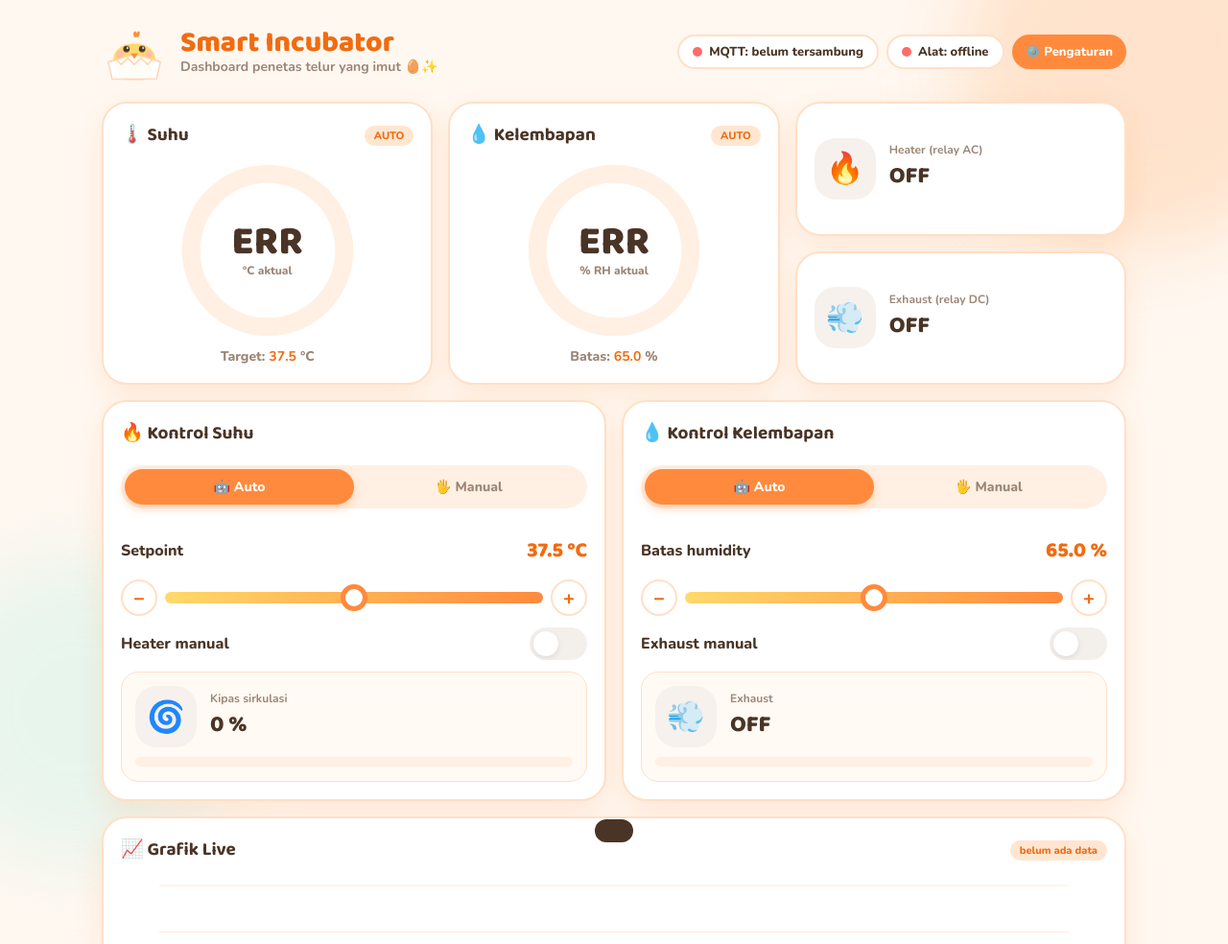
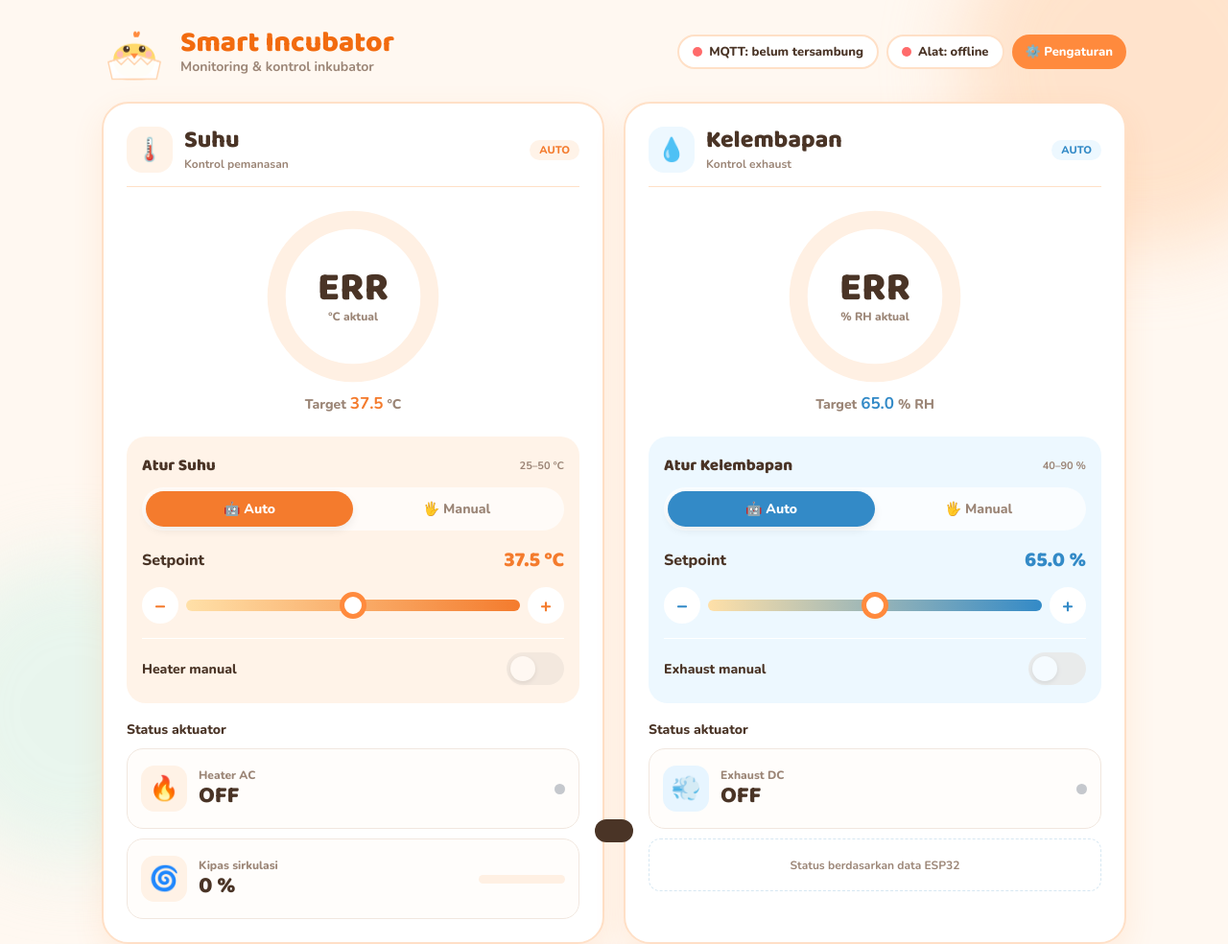
Before and after one commit to sabrox39/endogpintar, a plain HTML site: page index.html in a window 1280 px wide. Shown: the top 984 px of the page at 96% size. Drawn offline with nearby package versions, Linux system fonts and the light colour scheme.

Commit message:
Update index.html

```diff
--- a/index.html
+++ b/index.html
@@ -134,6 +134,50 @@ footer{text-align:center;color:var(--muted);font-weight:700;font-size:12px;margi
 .diag-row{display:flex;justify-content:space-between;gap:12px;padding:12px 0;border-bottom:1px dashed #ede5ef;font-size:13px}
 .diag-row b{overflow-wrap:anywhere;text-align:right;max-width:63%}
 #viewSettings{padding:0 16px 50px}#btnDisconnect{margin-top:8px}
+
+/* ===== PANEL KONTROL TERINTEGRASI ===== */
+.control-panels{display:grid;grid-template-columns:repeat(2,minmax(0,1fr));gap:20px;align-items:stretch}
+.climate-panel{min-width:0;padding:24px;display:flex;flex-direction:column;overflow:hidden;border-radius:28px;box-shadow:0 12px 32px rgba(255,138,61,.12)}
+.temp-panel{--panel-accent:#f47b2d;--panel-soft:#fff3e8}
+.humidity-panel{--panel-accent:#338ac7;--panel-soft:#edf8ff}
+.panel-heading{display:flex;justify-content:space-between;align-items:center;gap:10px;padding-bottom:14px;border-bottom:1px solid var(--line)}
+.panel-heading-title{display:flex;align-items:center;gap:12px;min-width:0}
+.panel-heading h2{font:800 25px 'Baloo 2',cursive;line-height:1.1;margin:0}
+.panel-heading p{font-size:12px;color:var(--muted);font-weight:700;margin:2px 0 0}
+.panel-symbol{display:grid;place-items:center;width:48px;height:48px;flex:none;border-radius:16px;background:var(--panel-soft);font-size:24px}
+.panel-heading .tag{color:var(--panel-accent);background:var(--panel-soft);margin:0;flex:none}
+.reading-area{display:flex;flex-direction:column;align-items:center;justify-content:center;padding:15px 0 20px;min-height:260px}
+.reading-area .gauge{width:190px;height:190px;margin:0 auto 5px}
+.reading-target{font-weight:800;font-size:14px;color:var(--muted)}
+.reading-target b{color:var(--panel-accent);font-size:17px}
+.control-area{padding:17px 16px 19px;background:var(--panel-soft);border-radius:20px}
+.control-title{display:flex;align-items:center;justify-content:space-between;gap:8px;font:800 17px 'Baloo 2',cursive}
+.control-range{font:700 11px 'Nunito',sans-serif;color:var(--muted)}
+.control-area .seg{margin:9px 0 13px;background:#ffffffb5}
+.control-area .seg button.active{background:var(--panel-accent);box-shadow:0 4px 10px #00000012}
+.control-area .row{margin:8px 0 10px}
+.control-area .val{color:var(--panel-accent)}
+.control-area .slider-row{margin:0 0 8px}
+.control-area .step{color:var(--panel-accent);border-color:#fff;background:#fff;flex:none}
+.control-area input[type=range]{background:linear-gradient(90deg,#ffe0a8,var(--panel-accent))}
+.manual-line{display:flex;justify-content:space-between;align-items:center;gap:10px;border-top:1px solid #ffffff;padding-top:14px;margin-top:15px;font-weight:800;font-size:14px}
+.actuator-area{margin-top:18px;flex:1;display:flex;flex-direction:column}
+.actuator-heading{font-weight:900;font-size:14px;margin-bottom:10px}
+.actuator-stack{display:grid;gap:10px;align-content:start}
+.actuator-tile{display:flex;align-items:center;gap:12px;border:1px solid #f1e7df;border-radius:17px;padding:12px 14px;background:#fffdfb;min-height:84px}
+.actuator-tile.on{background:var(--panel-soft);border-color:#f3d7c5}
+.tile-icon{width:48px;height:48px;flex:none;display:grid;place-items:center;font-size:25px;background:#fff2e6;border-radius:14px}
+.humidity-panel .tile-icon{background:#e7f5ff}
+.tile-info{display:flex;flex-direction:column;gap:1px;flex:1}
+.tile-label{font-weight:800;font-size:12px;color:var(--muted)}
+.tile-info .state{font:800 24px 'Baloo 2',cursive;line-height:1.1}
+.tile-dot{height:11px;width:11px;border-radius:50%;background:#c5c8cd}
+.actuator-tile.on .tile-dot{background:#27bd8a;box-shadow:0 0 0 4px #27bd8a23}
+.motor-track{width:90px;flex:none}
+.motor-track .bar{margin:0;height:9px}
+.actuator-footnote{border:1px dashed #d6e7f2;border-radius:12px;padding:12px;color:var(--muted);font-size:12px;font-weight:700;min-height:55px;display:flex;align-items:center;justify-content:center;text-align:center}
+@media(max-width:780px){.control-panels{grid-template-columns:1fr;gap:16px}.climate-panel{padding:19px}.reading-area{min-height:236px;padding:13px 0}.reading-area .gauge{width:174px;height:174px}.actuator-area{margin-top:16px}}
+@media(max-width:390px){.climate-panel{padding:14px}.control-area{padding:13px}.panel-heading h2{font-size:22px}.panel-symbol{width:43px;height:43px}.motor-track{width:65px}}
 </style>
 </head>
 <body>
@@ -154,7 +198,7 @@ footer{text-align:center;color:var(--muted);font-weight:700;font-size:12px;margi
   </svg>
   <div>
     <h1>Smart Incubator</h1>
-    <p>Dashboard penetas telur yang imut 🥚✨</p>
+    <p>Monitoring & kontrol inkubator</p>
   </div>
   <div class="pills">
     <div class="pill" id="pMqtt"><span class="dot"></span><span id="tMqtt">MQTT: --</span></div>
@@ -166,87 +210,91 @@ footer{text-align:center;color:var(--muted);font-weight:700;font-size:12px;margi
 <div class="alert" id="alertSafety">🔥 SAFETY TRIP! Suhu ≥ 39.5°C — heater dimatikan otomatis oleh alat.</div>
 <div class="alert" id="alertSensor">⚠️ Sensor DHT22 error — semua output dimatikan demi keamanan.</div>
 
-<!-- MONITORING -->
-<div class="grid g-top">
-  <div class="card">
-    <h3>🌡️ Suhu <span class="tag" id="tagTemp">AUTO</span></h3>
+<!-- PANEL MONITORING + KONTROL TERINTEGRASI -->
+<div class="control-panels">
+  <!-- SUHU: PEMBACAAN, KONTROL, DAN AKTUATOR DALAM SATU PANEL -->
+  <section class="card climate-panel temp-panel" aria-label="Monitoring dan kontrol suhu">
+    <div class="panel-heading">
+      <div class="panel-heading-title"><span class="panel-symbol">🌡️</span><div><h2>Suhu</h2><p>Kontrol pemanasan</p></div></div>
+      <span class="tag" id="tagTemp">AUTO</span>
+    </div>
+    <div class="reading-area">
       <div class="gauge">
-      <svg viewBox="0 0 200 200">
+        <svg viewBox="0 0 200 200" aria-hidden="true">
           <circle class="bg" cx="100" cy="100" r="84" fill="none" stroke-width="20"/>
           <circle class="fg" id="gTemp" cx="100" cy="100" r="84" fill="none" stroke="#ff8a3d" stroke-width="20" stroke-dasharray="527.8" stroke-dashoffset="527.8"/>
         </svg>
         <div class="txt"><div class="big" id="vTemp">--</div><div class="sub">°C aktual</div></div>
       </div>
-    <div class="sp-row">Target: <b id="spTemp">--</b> °C</div>
+      <div class="reading-target">Target <b id="spTemp">--</b> °C</div>
     </div>
+    <div class="control-area">
+      <div class="control-title"><span>Atur Suhu</span><span class="control-range">25–50 °C</span></div>
+      <div class="seg" id="segTemp"><button type="button" data-v="1">🤖 Auto</button><button type="button" data-v="0">🖐️ Manual</button></div>
+      <div class="row"><span>Setpoint</span><span class="val"><span id="lblSpTemp">37.5</span> °C</span></div>
+      <div class="slider-row">
+        <button type="button" class="step" data-t="sp" data-d="-0.1" aria-label="Kurangi setpoint suhu">−</button>
+        <input type="range" id="slSpTemp" min="25" max="50" step="0.1" value="37.5" aria-label="Setpoint suhu">
+        <button type="button" class="step" data-t="sp" data-d="0.1" aria-label="Tambah setpoint suhu">+</button>
+      </div>
+      <div class="manual-line"><span>Heater manual</span><label class="switch"><input type="checkbox" id="swHeater" aria-label="Heater manual"><span></span></label></div>
+    </div>
+    <div class="actuator-area">
+      <div class="actuator-heading">Status aktuator</div>
+      <div class="actuator-stack">
+        <div class="actuator-tile" id="aHeater">
+          <div class="tile-icon"><span id="iHeater">🔥</span></div>
+          <div class="tile-info"><span class="tile-label">Heater AC</span><strong class="state" id="sHeater">OFF</strong></div>
+          <span class="tile-dot"></span>
+        </div>
+        <div class="actuator-tile" id="aMotor">
+          <div class="tile-icon"><span id="iMotor">🌀</span></div>
+          <div class="tile-info"><span class="tile-label">Kipas sirkulasi</span><strong class="state" id="sMotor">0 %</strong></div>
+          <div class="motor-track"><div class="bar"><i id="bMotor"></i></div></div>
+        </div>
+      </div>
+    </div>
+  </section>
 
-  <div class="card">
-    <h3>💧 Kelembapan <span class="tag" id="tagHum">AUTO</span></h3>
+  <!-- KELEMBAPAN: PEMBACAAN, KONTROL, DAN EXHAUST DALAM SATU PANEL -->
+  <section class="card climate-panel humidity-panel" aria-label="Monitoring dan kontrol kelembapan">
+    <div class="panel-heading">
+      <div class="panel-heading-title"><span class="panel-symbol">💧</span><div><h2>Kelembapan</h2><p>Kontrol exhaust</p></div></div>
+      <span class="tag" id="tagHum">AUTO</span>
+    </div>
+    <div class="reading-area">
       <div class="gauge">
-      <svg viewBox="0 0 200 200">
+        <svg viewBox="0 0 200 200" aria-hidden="true">
           <circle class="bg" cx="100" cy="100" r="84" fill="none" stroke-width="20"/>
           <circle class="fg" id="gHum" cx="100" cy="100" r="84" fill="none" stroke="#8ec9ff" stroke-width="20" stroke-dasharray="527.8" stroke-dashoffset="527.8"/>
         </svg>
         <div class="txt"><div class="big" id="vHum">--</div><div class="sub">% RH aktual</div></div>
       </div>
-    <div class="sp-row">Batas: <b id="spHum">--</b> %</div>
+      <div class="reading-target">Target <b id="spHum">--</b> % RH</div>
     </div>
-
-  <div class="grid" style="gap:16px">
-    <div class="card act" id="aHeater">
-      <div class="act-ico"><span id="iHeater">🔥</span></div>
-      <div><div class="small">Heater (relay AC)</div><div class="state" id="sHeater">OFF</div></div>
+    <div class="control-area">
+      <div class="control-title"><span>Atur Kelembapan</span><span class="control-range">40–90 %</span></div>
+      <div class="seg" id="segHum"><button type="button" data-v="1">🤖 Auto</button><button type="button" data-v="0">🖐️ Manual</button></div>
+      <div class="row"><span>Setpoint</span><span class="val"><span id="lblSpHum">65.0</span> %</span></div>
+      <div class="slider-row">
+        <button type="button" class="step" data-t="hum" data-d="-0.5" aria-label="Kurangi setpoint kelembapan">−</button>
+        <input type="range" id="slSpHum" min="40" max="90" step="0.5" value="65" aria-label="Setpoint kelembapan">
+        <button type="button" class="step" data-t="hum" data-d="0.5" aria-label="Tambah setpoint kelembapan">+</button>
       </div>
-    <div class="card act" id="aFan">
-      <div class="act-ico"><span id="iFan">💨</span></div>
-      <div><div class="small">Exhaust (relay DC)</div><div class="state" id="sFan">OFF</div></div>
+      <div class="manual-line"><span>Exhaust manual</span><label class="switch"><input type="checkbox" id="swFan" aria-label="Exhaust manual"><span></span></label></div>
     </div>
-
+    <div class="actuator-area">
+      <div class="actuator-heading">Status aktuator</div>
+      <div class="actuator-stack">
+        <div class="actuator-tile" id="aFan">
+          <div class="tile-icon"><span id="iFan">💨</span></div>
+          <div class="tile-info"><span class="tile-label">Exhaust DC</span><strong class="state" id="sFan">OFF</strong></div>
+          <span class="tile-dot"></span>
+        </div>
+        <div class="actuator-footnote">Status berdasarkan data ESP32</div>
       </div>
     </div>
-
-<!-- KONTROL -->
-<div class="grid g-ctrl">
-  <div class="card">
-    <h3>🔥 Kontrol Suhu</h3>
-    <div class="seg" id="segTemp"><button data-v="1">🤖 Auto</button><button data-v="0">🖐️ Manual</button></div>
-    <div class="row"><span>Setpoint</span><span class="val"><span id="lblSpTemp">37.5</span> °C</span></div>
-    <div class="slider-row">
-      <button class="step" data-t="sp" data-d="-0.1">−</button>
-      <input type="range" id="slSpTemp" min="25" max="50" step="0.1" value="37.5">
-      <button class="step" data-t="sp" data-d="0.1">+</button>
-    </div>
-    <div class="row"><span>Heater manual</span>
-      <label class="switch"><input type="checkbox" id="swHeater"><span></span></label></div>
-    <div class="act-summary" id="aMotor">
-      <div class="act">
-        <div class="act-ico"><span id="iMotor">🌀</span></div>
-        <div style="flex:1"><div class="small">Kipas sirkulasi</div><div class="state" id="sMotor">0 %</div></div>
-      </div>
-      <div class="bar"><i id="bMotor"></i></div>
-    </div>
-  </div>
-
-  <div class="card">
-    <h3>💧 Kontrol Kelembapan</h3>
-    <div class="seg" id="segHum"><button data-v="1">🤖 Auto</button><button data-v="0">🖐️ Manual</button></div>
-    <div class="row"><span>Batas humidity</span><span class="val"><span id="lblSpHum">65.0</span> %</span></div>
-    <div class="slider-row">
-      <button class="step" data-t="hum" data-d="-0.5">−</button>
-      <input type="range" id="slSpHum" min="40" max="90" step="0.5" value="65">
-      <button class="step" data-t="hum" data-d="0.5">+</button>
-    </div>
-    <div class="row"><span>Exhaust manual</span>
-      <label class="switch"><input type="checkbox" id="swFan"><span></span></label></div>
-    <div class="act-summary" id="aExhaustSummary">
-      <div class="act">
-        <div class="act-ico">💨</div>
-        <div><div class="small">Exhaust</div><div class="state" id="sExhaustControl">OFF</div></div>
-      </div>
-      <div class="bar"><i id="bExhaustControl"></i></div>
-    </div>
-  </div>
-
+  </section>
 </div>
 
 <!-- CHART -->
@@ -273,7 +321,7 @@ footer{text-align:center;color:var(--muted);font-weight:700;font-size:12px;margi
 <section id="viewSettings" style="display:none;max-width:950px;margin:22px auto 0">
   <div class="settings-hero"><button type="button" id="backDash" class="btn-mini">← Dashboard</button>
     <h2>⚙️ Pengaturan Smart Incubator</h2>
-    <p>Pengaturan koneksi sensor seperti referensi Pressure Lab Kit. Dashboard terbuka tanpa login akun web; koneksi broker tetap perlu autentikasi MQTT.</p></div>
+    <p>Koneksi dan status perangkat.</p></div>
   <div class="settings-grid">
    <div class="settings-card">
     <h3>🔌 Koneksi Sensor (MQTT)</h3>
@@ -469,8 +517,8 @@ function setGauge(id, frac){
 }
 function render(){
   // koneksi alat melalui MQTT
-  $("pDev").className = "pill "+(S.deviceOnline?"ok":"bad");
-  $("tDev").textContent = "Alat: "+(S.deviceOnline?"online":"offline");
+  $("pDev").className = "pill "+(S.deviceOnline && client?.connected?"ok":"bad");
+  $("tDev").textContent = "Alat: "+(S.deviceOnline && client?.connected?"online":"offline");
 
   // alert
   $("alertSafety").classList.toggle("show", S.safetyTrip);
@@ -494,8 +542,6 @@ function render(){
   $("iHeater").className = S.heaterOn?"glow":"";
   $("aFan").classList.toggle("on",S.fanOn);
   $("sFan").textContent = S.fanOn?"ON":"OFF";
-  $("sExhaustControl").textContent = S.fanOn?"ON":"OFF";
-  $("bExhaustControl").style.width = S.fanOn?"100%":"0%";
   $("iFan").className = S.fanOn?"spin":"";
   $("aMotor").classList.toggle("on",S.motorNow>0);
   $("sMotor").textContent = S.motorNow+" %";
```
Lines whose indentation alone changed are shown as unchanged.
